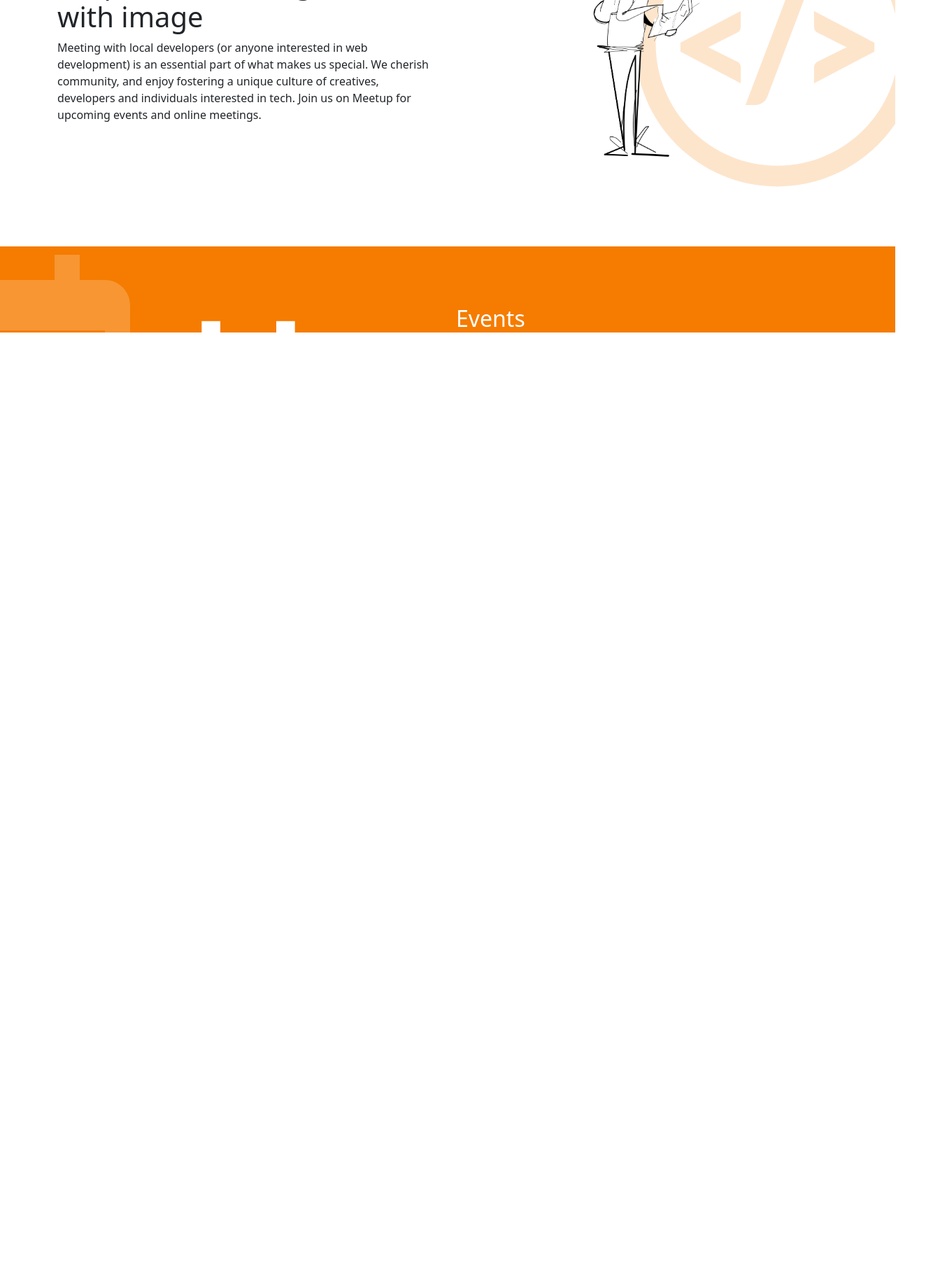
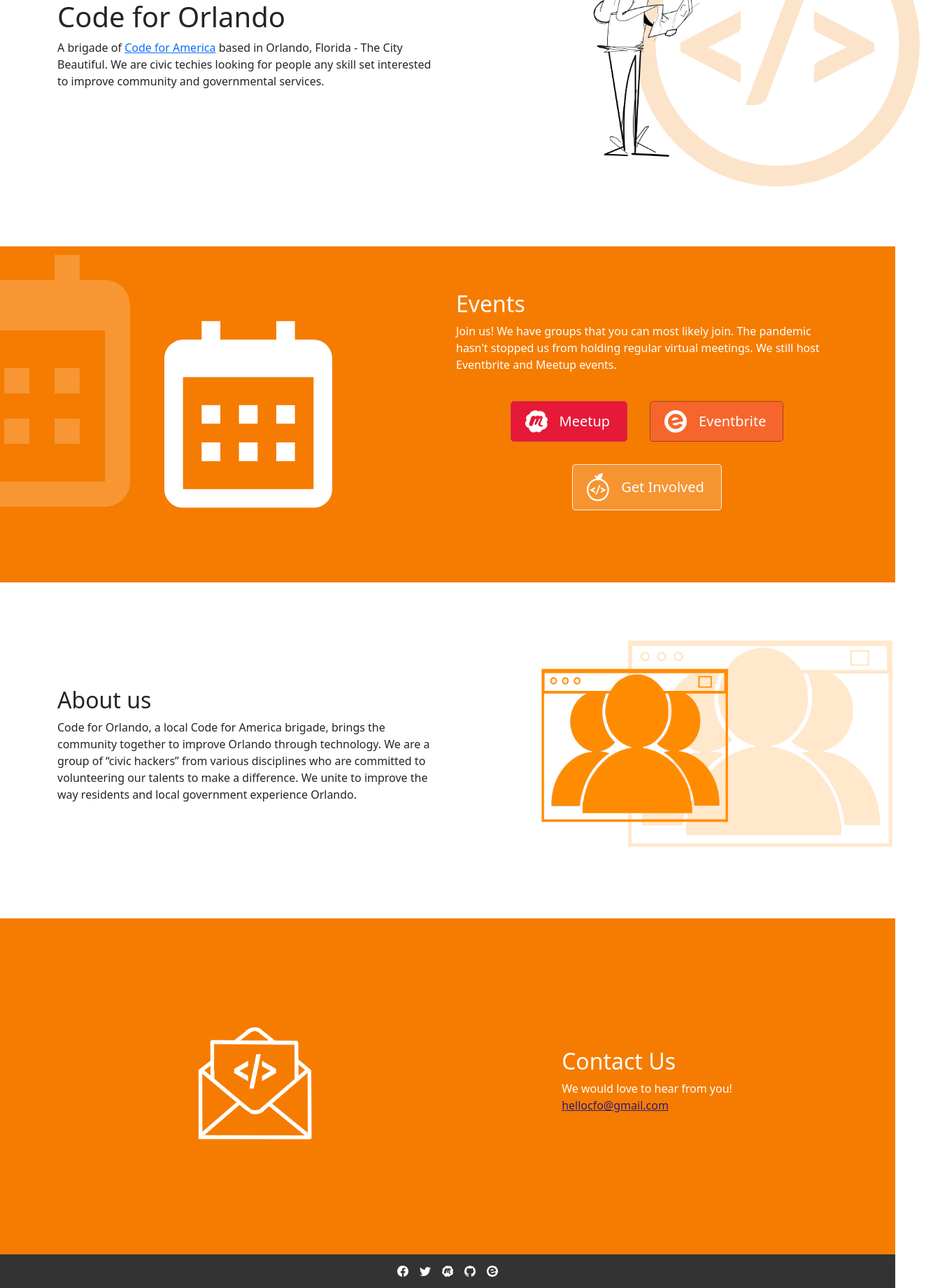
Before and after one commit to RyanHarrigan/cfo_website_2021, a React (Create React App) app: page / in a window 1280 px wide. Shown: the part 325-2165 px from the top of the page at 70% size, 1344 px wide, since content can reach past the window. Before the commit the page ends 800 px from the top, so only its background shows below. Built offline with nearby package versions, Linux system fonts and the light colour scheme.

Commit message:
copy and slight tweaks

```diff
--- a/public/index.html
+++ b/public/index.html
@@ -11,7 +11,7 @@
     />
 
     <style>
-      body, html {
+      html {
         margin: 0;
         width: 100vw;
         height: 100vh;
--- a/src/sections/about/about.component.tsx
+++ b/src/sections/about/about.component.tsx
@@ -21,11 +21,11 @@ const FloatingIconBg = styled.img`
 
 export const AboutSection = () => {
     return <ScrollingAnchor anchorId={'about'}>
-        <div className={'position-relative'}>
+        <section className={'position-relative'}>
             <FloatingIconBg src={'/about.png'} />
             <Container>
                 <ContentStyled className={'hide-section-image-md align-items-center'} imageData={{src: '/about.png', alt: 'Sketch of techie-person writing some notes'}} >
-                    <h1>About us</h1>
+                    <h2>About us</h2>
 
                     <p>
                         Code for Orlando, a local Code for America brigade, brings the community together to improve
@@ -35,6 +35,6 @@ export const AboutSection = () => {
                     </p>
                 </ContentStyled>
             </Container>
-        </div>
+        </section>
     </ScrollingAnchor>
 }
--- a/src/sections/contact/contact.component.tsx
+++ b/src/sections/contact/contact.component.tsx
@@ -9,7 +9,7 @@ const ContentStyled = styled(Row)`
   min-height: 30em;
 `;
 
-const SectionStyled = styled.div`
+const SectionStyled = styled.section`
   color: var(--bs-white);
   background-color: var(--bs-primary);
 `;
@@ -33,8 +33,8 @@ export const ContactSection = () => {
                             <div className={'d-inline-block'} >
                                 <h2>Contact Us</h2>
 
-                                <p>We would love to hear from you.</p>
-                                <p>E: hellocfo@gmail.com P: 407-444-4444</p>
+                                <p>We would love to hear from you! <br/> <a className={'text-secondary'} href={'mailto:hellocfo@gmail.com'}>hellocfo@gmail.com</a></p>
+
                             </div>
                         </div>
                     </Col>
--- a/src/sections/events/events.component.tsx
+++ b/src/sections/events/events.component.tsx
@@ -11,7 +11,7 @@ const ContentStyled = styled(ImageLeftComponent)`
   z-index: 1;
 `;
 
-const SectionStyled = styled.div`
+const SectionStyled = styled.section`
   color: var(--bs-white);
   background-color: var(--bs-primary);
   position: relative;
@@ -48,15 +48,16 @@ export const EventsSection = () => {
                     <h2>Events</h2>
 
                     <p>
-                        Meeting with local developers (or anyone interested in web development) is an essential part of
-                        what makes us special. We cherish community, and enjoy fostering a unique culture of creatives,
-                        developers and individuals interested in tech. Join us on Meetup for upcoming events and online
-                        meetings.
+                        Join us! We have groups that you can most likely join. The pandemic hasn't stopped us from
+                        holding regular virtual meetings. We still host Eventbrite and Meetup events.
                     </p>
 
                     <div className={"my-4 d-flex flex-wrap justify-content-center"}>
-                        <Button className={'d-flex my-3 align-items-center mx-3'} variant="meetup" size="lg" href={'https://www.meetup.com/Code-For-Orlando/'} target={'_blank'}>
-                            <ButtonImage src={'/meetup.svg'} width={40} height={40} /><span className={'px-2'}>Meet us!</span>
+                        <Button className={'d-flex my-3 align-items-center mx-3'} variant="meetup" size="lg" href={'https://www.meetup.com/Code-For-Orlando'} target={'_blank'}>
+                            <ButtonImage src={'/meetup.svg'} width={40} height={40} /><span className={'px-2'}>Meetup</span>
+                        </Button>
+                        <Button className={'d-flex my-3 align-items-center mx-3'} variant="eventbrite" size="lg" href={'https://www.eventbrite.com/o/code-for-orlando-33511214869'} target={'_blank'}>
+                            <ButtonImage src={'/eventbrite.svg'} width={40} height={40} /><span className={'px-2'}>Eventbrite</span>
                         </Button>
                         <Button className={'d-flex my-3 align-items-center'} variant="get-involved" size="lg" href={'https://docs.google.com/forms/d/e/1FAIpQLSdb15ewHn06IMLzaWPrqqrEsfh7Xso2A5N4OIkHDpYJ7Z2ajA/viewform'} target={'_blank'}>
                             <ButtonImage src={'/logo_small_white.svg'} width={40} height={40} /><span className={'px-2'}>Get Involved</span>
--- a/src/sections/footer/footer.component.tsx
+++ b/src/sections/footer/footer.component.tsx
@@ -1,4 +1,3 @@
-import {Container, Row} from "react-bootstrap";
 import styled from "@emotion/styled";
 
 const FooterIcon = styled.img`
@@ -6,13 +5,12 @@ const FooterIcon = styled.img`
     height: 2em;
 `;
 
-const ContainerStyled = styled(Container)`
+const ContainerStyled = styled.footer`
   background-color: #333333;
 `;
 
 export const FooterComponent = () => {
-    return <Row>
-        <ContainerStyled className={'py-2 d-flex justify-content-center'}>
+    return <ContainerStyled className={'py-2 d-flex justify-content-center'}>
         <div className={'d-inline-block'} >
             <a href={'https://www.facebook.com/codefororlando'} target={'_blank'}>
                 <FooterIcon src={'/facebook.svg'} className={'px-2'} />
@@ -31,5 +29,4 @@ export const FooterComponent = () => {
             </a>
         </div>
     </ContainerStyled>
-    </Row>
 }
--- a/src/sections/hero/hero.component.tsx
+++ b/src/sections/hero/hero.component.tsx
@@ -20,19 +20,18 @@ const FloatingIconBg = styled.img`
 `;
 
 export const HeroSection = () => {
-    return <div className={'position-relative'}>
+    return <section className={'position-relative'}>
         <FloatingIconBg src={'/logo_small_orange.svg'} />
         <Container>
             <ContentStyled className={'hero-section align-items-center'} imageData={{src: '/person_sketch.png', alt: 'Sketch of techie-person writing some notes'}} >
-                <h1>Responsive left-aligned hero with image</h1>
+                <h1>Code for Orlando</h1>
 
                 <p>
-                    Meeting with local developers (or anyone interested in web development) is an essential part of
-                    what makes us special. We cherish community, and enjoy fostering a unique culture of creatives,
-                    developers and individuals interested in tech. Join us on Meetup for upcoming events and online
-                    meetings.
+                    A brigade of <a href={'https://www.codeforamerica.org/'} target={'_blank'}>Code for America</a> based in Orlando, Florida - The City Beautiful. We are
+                    civic techies looking for people any skill set interested to improve community and governmental
+                    services.
                 </p>
             </ContentStyled>
         </Container>
-    </div>
+    </section>
 }
--- a/src/utilities/styling/colors/constants.ts
+++ b/src/utilities/styling/colors/constants.ts
@@ -1,5 +1,6 @@
 export const BaseThemeColors = {
     primary: '#f57c00',
+    secondary: '#2b1a78',
     orange: '#f57c00',
     meetup: '#e51937',
 }
--- a/src/utilities/styling/styled-theme-provider/global.styles.scss
+++ b/src/utilities/styling/styled-theme-provider/global.styles.scss
@@ -31,7 +31,12 @@ Any additional contributions to this file will only further complicate the issue
 .btn-get-involved {
   @include button-variant(hsl(30, 92%, 58%), hsl(35, 93.9%, 93.5%));
   color: var(--bs-white);
-  &:hover{
-    color: var(--bs-white);
-  }
 }
+.btn-slack {
+  @include button-variant(hsl(299, 56%, 19%), hsl(299, 36%, 19%));
+  color: var(--bs-white);
+}
+.btn-eventbrite {
+  @include button-variant(hsl(17, 92%, 57%), hsl(17, 72%, 37%));
+  color: var(--bs-white);
+}
```
Also changed, not shown: public/slack.svg (added). Lines whose indentation alone changed are shown as unchanged.
